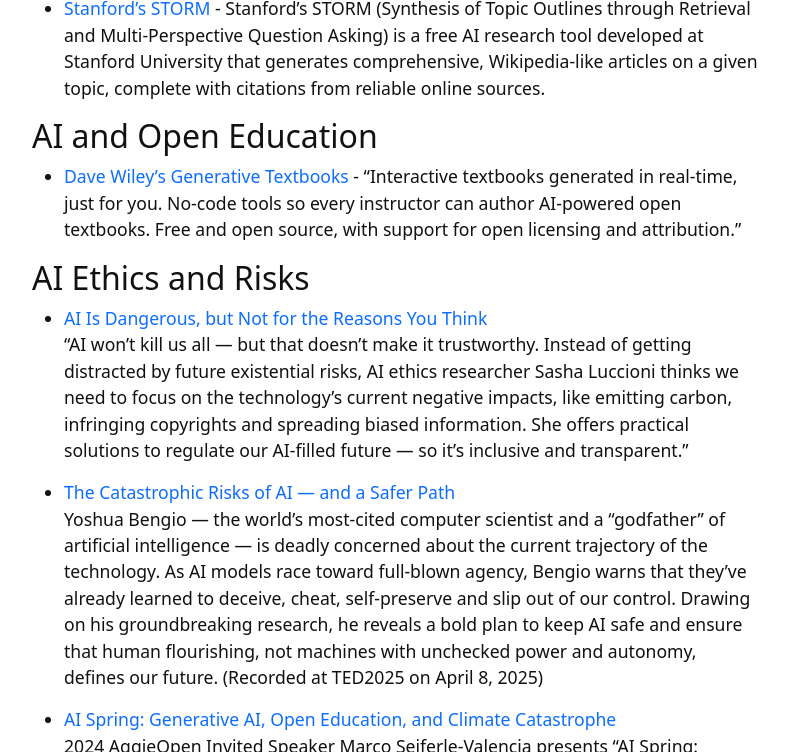
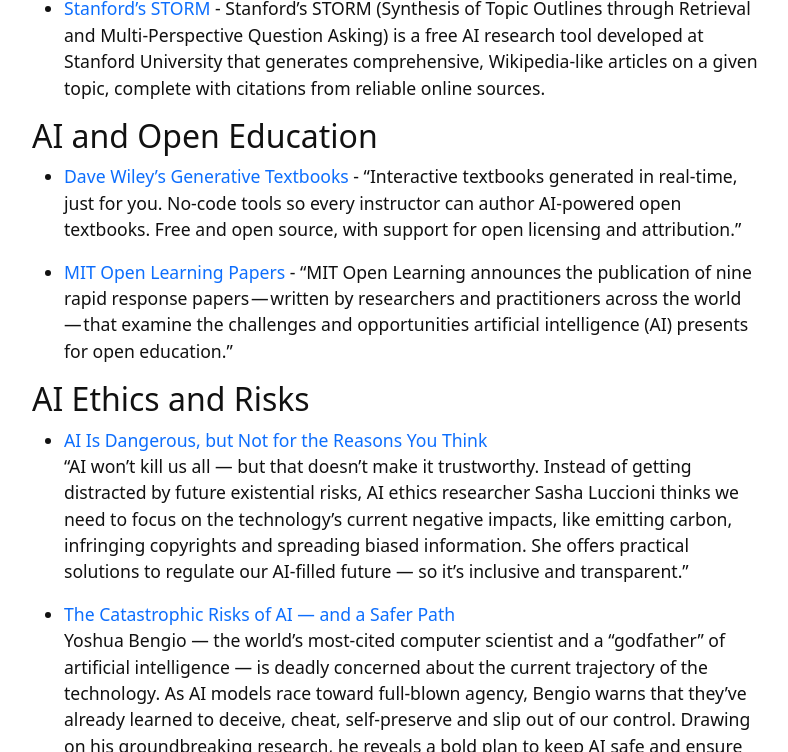
Before and after one commit to marcosvdotcom/Fall25_AI, a Jekyll site: the page built from content/4-resources.md, in a window 1280 px wide and 900 px high, scrolled down 972 px, cut to the strip 0-752 px from the top of the window. Shown: the whole strip, without its empty margins (245-1033 px from the left). Built offline with Jekyll 4.4.1, drawn with Linux system fonts in a browser that asks for light colours.

Commit message:
Update 4-resources.md

```diff
--- a/content/4-resources.md
+++ b/content/4-resources.md
@@ -32,6 +32,8 @@ These are specifically academic focused AI tools.
 ## AI and Open Education
 
 - [Dave Wiley's Generative Textbooks](https://generativetextbooks.org/login) - "Interactive textbooks generated in real-time, just for you. No-code tools so every instructor can author AI-powered open textbooks. Free and open source, with support for open licensing and attribution."
+
+- [MIT Open Learning Papers](https://openlearning.mit.edu/news/new-papers-explore-challenges-and-opportunities-ai-open-education) - "MIT Open Learning announces the publication of nine rapid response papers — written by researchers and practitioners across the world — that examine the challenges and opportunities artificial intelligence (AI) presents for open education."
 
 ## AI Ethics and Risks
 
```
